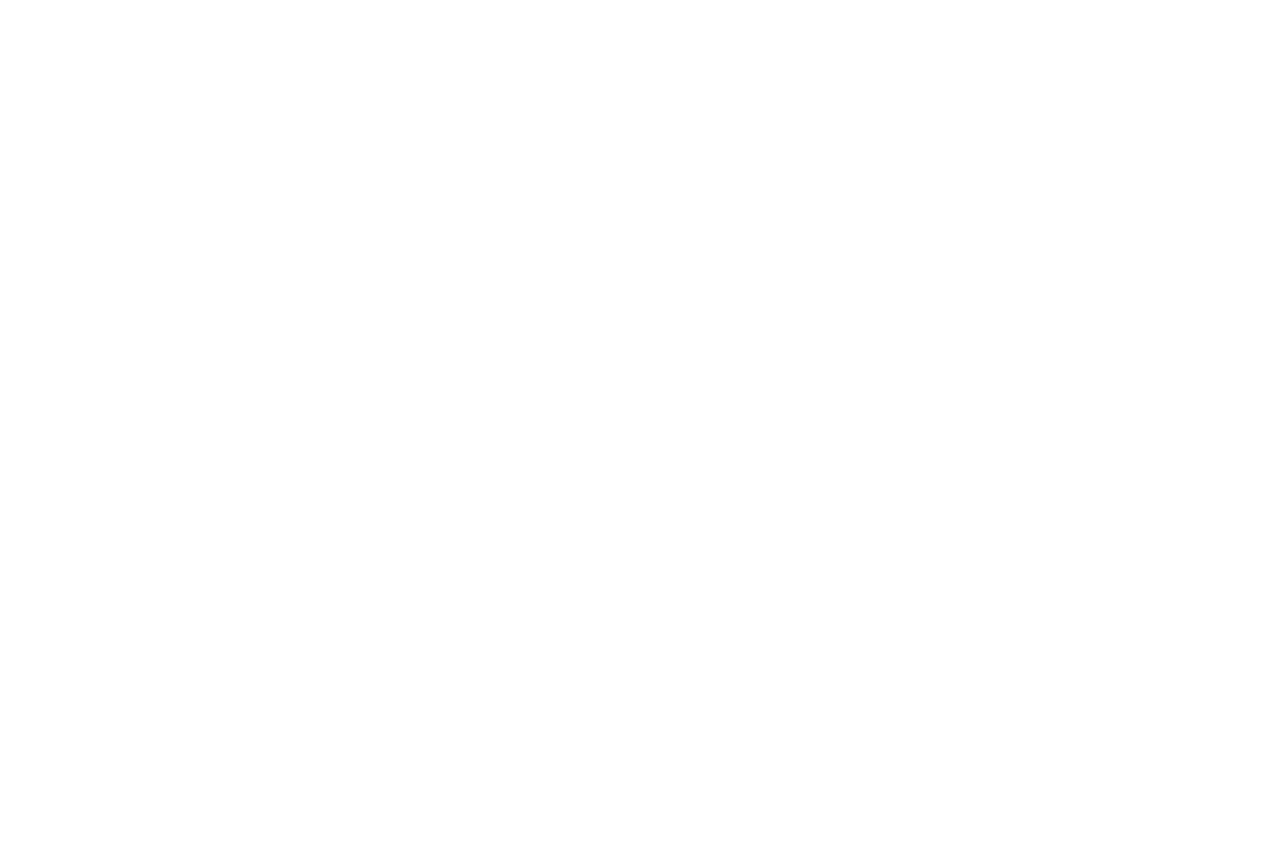
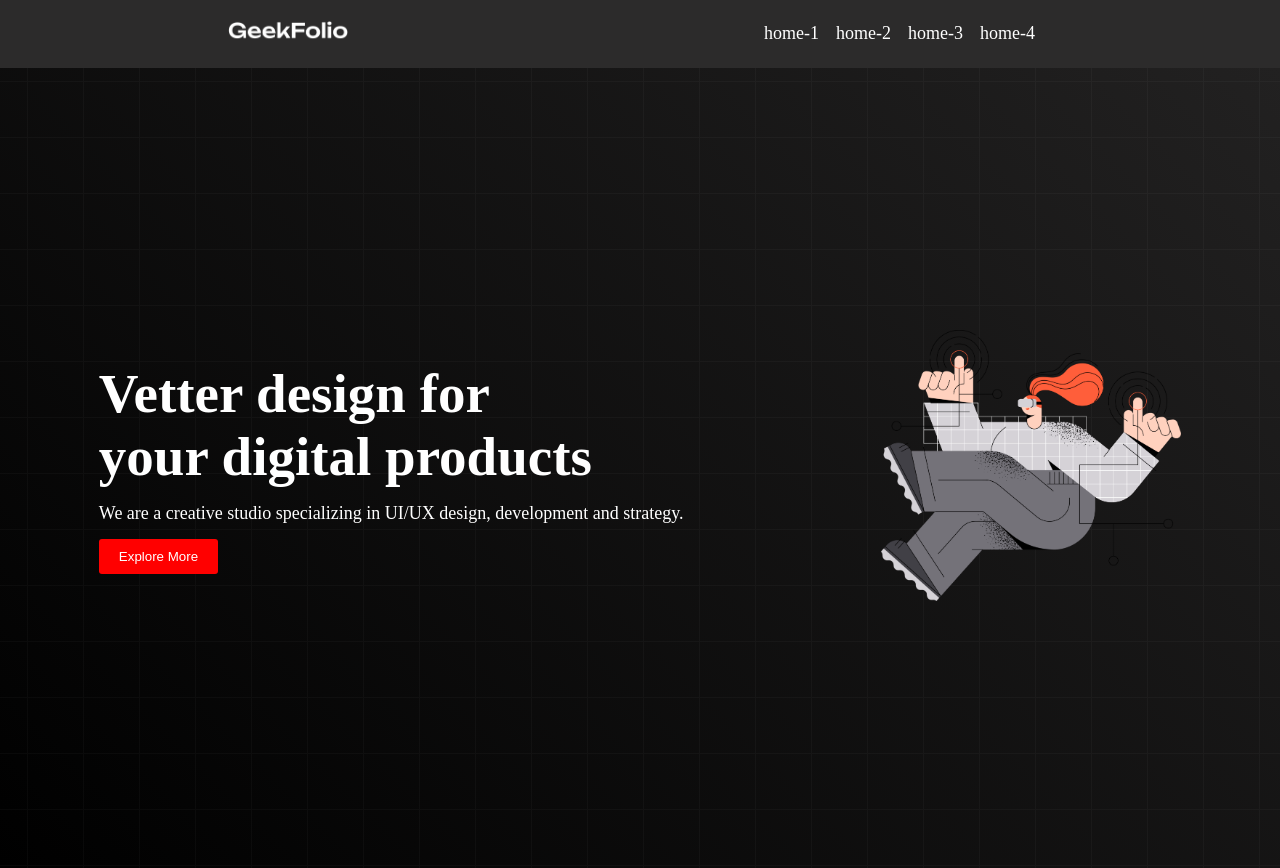
Before and after one commit to saiyemarfat1/gias-uddin-sir, a plain HTML site: page index.html in a window 1280 px wide. Before the commit the page ends 800 px from the top, so only its background shows below. Drawn offline with Linux system fonts and the light colour scheme.

Commit message:
first commit

```diff
--- a/index.html
+++ b/index.html
@@ -4,8 +4,42 @@
     <meta charset="UTF-8">
     <meta name="viewport" content="width=device-width, initial-scale=1.0">
     <title>Document</title>
+    <link rel="stylesheet" href="styles.css">
 </head>
+
 <body>
+    <!-- this is a navbar section? -->
+<header>
+    <nav>
+        <div class="menu-container">
+            <div class="logo">
+                <img class="logo-photo" src="./logo/logo-light.png" alt="">
+            </div>
+            <div class="menus">
+                <li class="item">home-1</li>
+                <li class="item">home-2</li>
+                <li class="item">home-3</li>
+                <li class="item">home-4</li>
+            </div>
+        </div>
+    </nav>
+</header>
+<main>
+    <section>
+        <div class="banner-container">
+            <div class="banner-text">
+                <h1 class="title">Vetter design for <br> your digital products</h1>
+                <p class="description">We are a creative studio specializing in UI/UX design, development and strategy.</p>
+                <button class="btn">Explore More</button>
+
+            </div>
+            <div class="banner-photo">
+                <img class="banner-img" src="./images/banner.png" alt="">
+            </div>
+        </div>
+    </section>
+</main>
+<footer></footer>
 
 </body>
 </html>
--- a/styles.css
+++ b/styles.css
@@ -0,0 +1,62 @@
+*{
+    margin: 0px;
+    padding: 0px;
+}
+.menu-container{
+    background-color: rgb(44, 43, 43);
+    padding: 20px;
+    color: white;
+    list-style: none;
+    display: flex;
+    align-items: center;
+    justify-content: space-around;
+
+}
+.menus{
+    display: flex;
+
+}
+.logo-photo{
+    width: 120px;
+}
+.item{
+    margin-right: 10px;
+    padding-right: 7px;
+    font-size: 18px;
+
+}
+.item:hover{
+    color: blue;
+}
+.banner-img{
+    width: 300px;
+}
+.banner-container{
+    display: flex;
+    justify-content: space-around;
+    height: 100vh;
+    align-items: center;
+    color: white;
+    background-image: url("./images/background.png"), linear-gradient(45deg,#000,#222121);
+}
+.title{
+    font-size: 55px;
+    font-weight: bold;
+}
+.description{
+    font-size: 18px;
+    margin-top: 15px;
+    margin-bottom: 15px;
+}
+.btn{
+    padding: 10px 20px;
+    background-color: red;
+    color: white;
+    border: none;
+    border-radius: 3px;
+
+}
+.btn:hover{
+    background-color: aliceblue;
+    color: red;
+}
```
